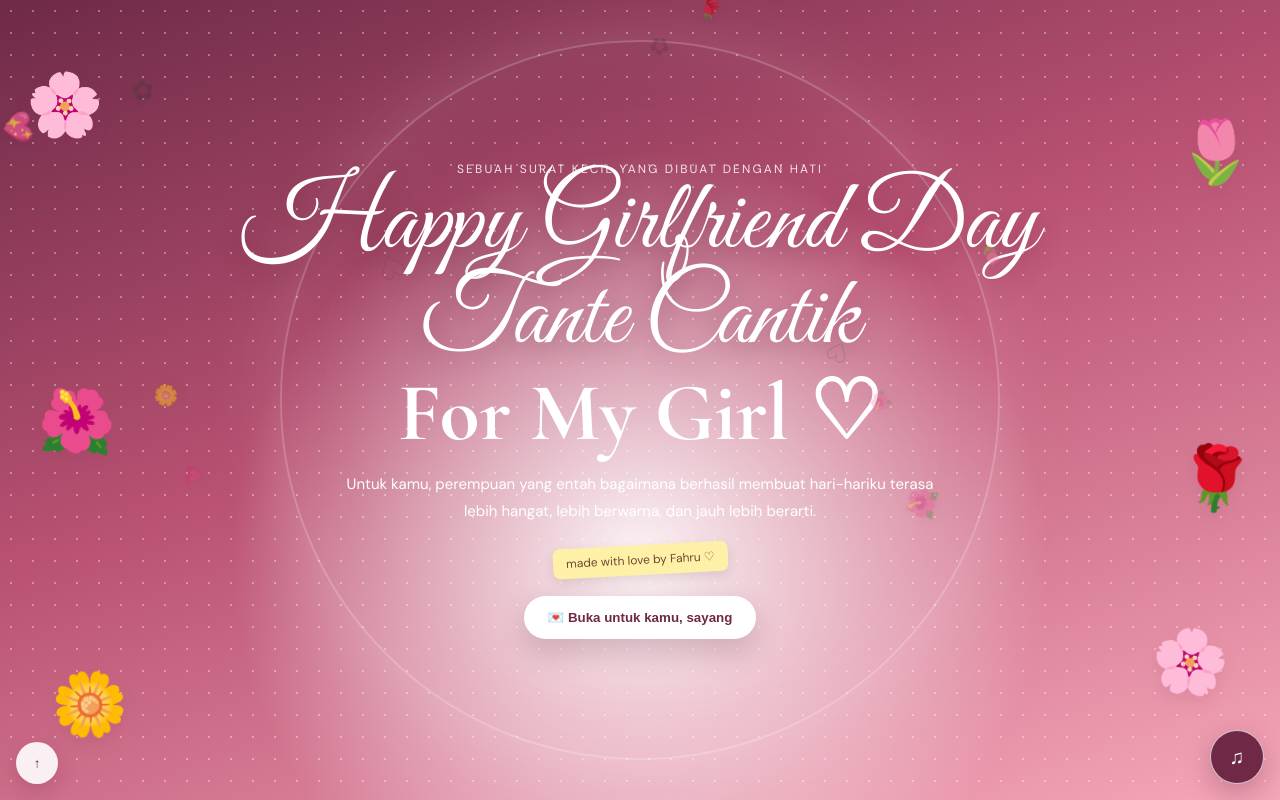
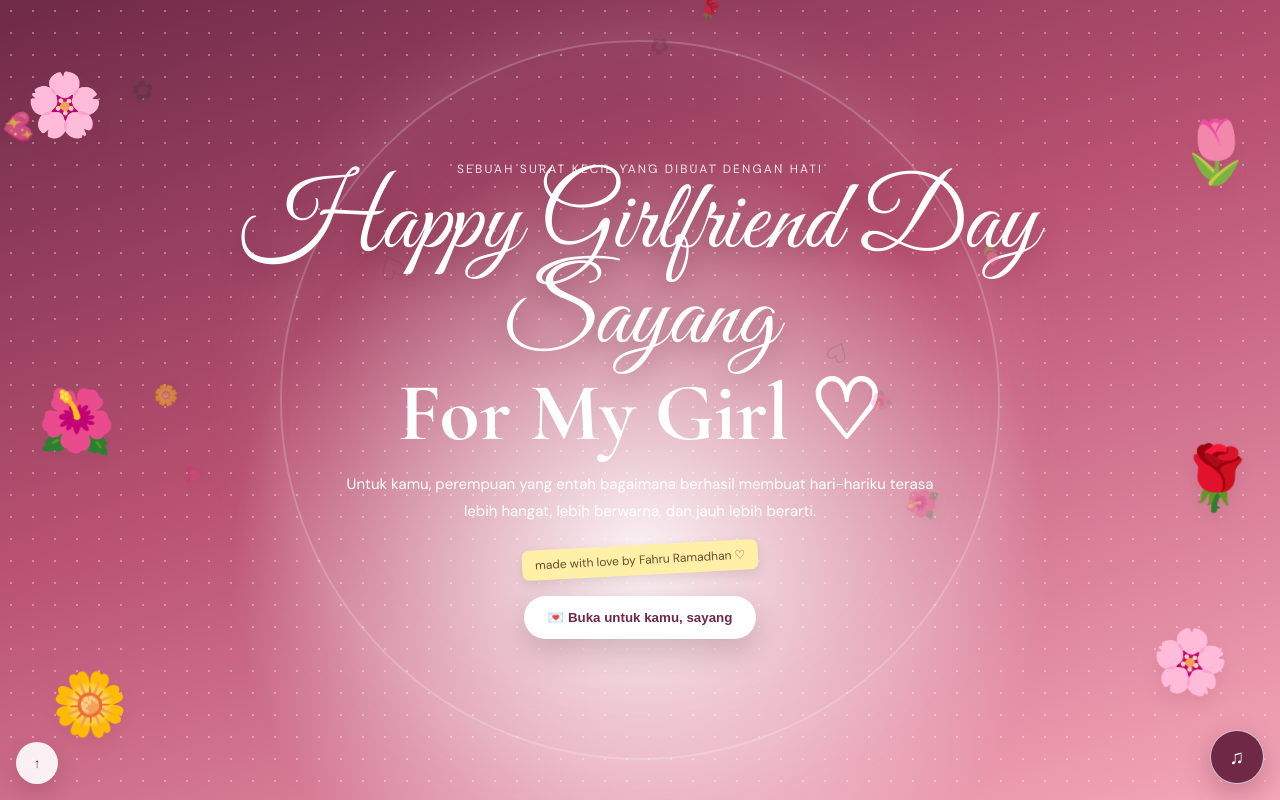
Before and after one commit to chapunkclasick-bot/my-gilr, a plain HTML site: page index.html in a window 1280 px wide. Drawn offline with nearby package versions, Linux system fonts and the light colour scheme.

Commit message:
Update index.html

```diff
--- a/index.html
+++ b/index.html
@@ -3,7 +3,7 @@
 <head>
 <meta charset="utf-8"/>
 <meta name="viewport" content="width=device-width, initial-scale=1, viewport-fit=cover"/>
-<title>My Girl ♡ — Happy Girlfriend Day</title>
+<title>My Girl ♡ — Happy Girlfriend Day Sayang ♡</title>
 <meta name="theme-color" content="#ffd4df"/>
 <style>
 @import url('https://fonts.googleapis.com/css2?family=Cormorant+Garamond:wght@500;600;700&family=DM+Sans:wght@400;500;600&family=Great+Vibes&display=swap');
@@ -46,10 +46,10 @@ section{position:relative;z-index:2;padding:82px 18px}.wrap{max-width:1100px;mar
   <div class="halo"></div>
   <div class="content">
     <div class="eyebrow">sebuah surat kecil yang dibuat dengan hati</div>
-    <div class="script">Happy Girlfriend Day Tante Cantik</div>
+    <div class="script">Happy Girlfriend Day Sayang</div>
     <h1>For My Girl ♡</h1>
     <p>Untuk kamu, perempuan yang entah bagaimana berhasil membuat hari-hariku terasa lebih hangat, lebih berwarna, dan jauh lebih berarti.</p>
-    <span class="sticker">made with love by Fahru ♡</span><br><br>
+    <span class="sticker">made with love by Fahru Ramadhan ♡</span><br><br>
     <button class="btn" id="openBtn">💌 Buka untuk kamu, sayang</button>
   </div>
 </header>
@@ -58,7 +58,7 @@ section{position:relative;z-index:2;padding:82px 18px}.wrap{max-width:1100px;mar
 <section>
   <div class="wrap paper reveal">
     <div class="letter">
-      <div class="script">Hai, Tante Kesayanganku ♡</div>
+      <div class="script">Hai, Kesayanganb aku ♡</div>
       <h2>Catatan kecil dari aku</h2>
       <p>Di hari spesial ini, aku cuma ingin bilang satu hal sederhana: <b>terima kasih sudah hadir.</b> Terima kasih karena kamu sudah menjadi bagian dari cerita yang ingin terus aku tulis.</p>
       <p>Aku mungkin nggak selalu pandai mengungkapkan semuanya. Tapi kalau ada satu hal yang ingin kamu tahu, itu adalah: <i>aku senang punya kamu.</i> Bahkan hal-hal kecil tentang kamu bisa menjadi alasan sederhana kenapa hariku terasa lebih baik.</p>
```
